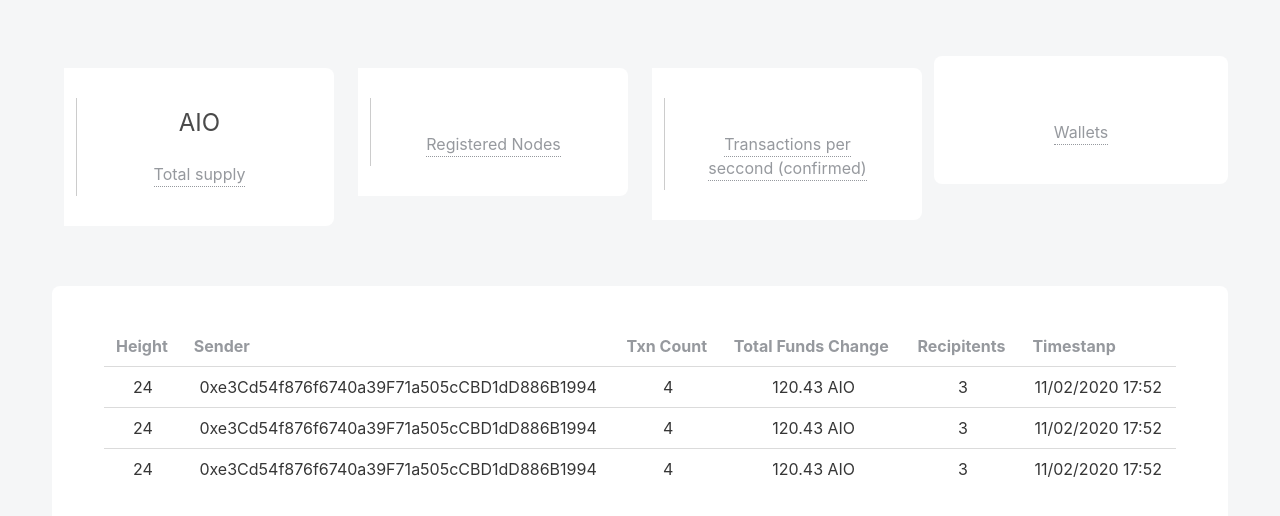
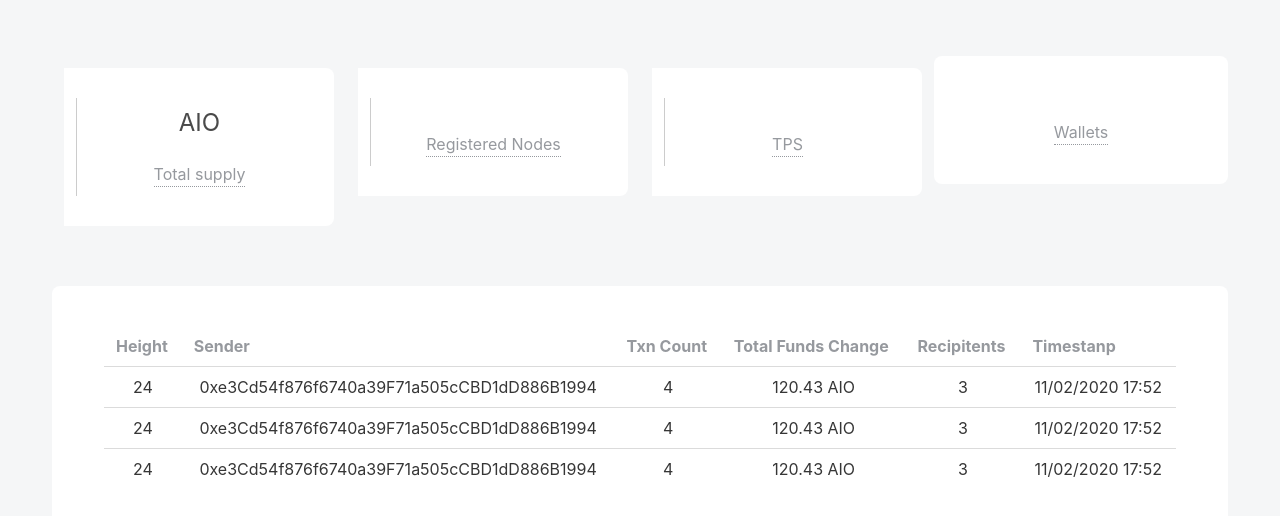
Before and after one commit to leahcornelius/avrio-explorer, a plain HTML site: page index.html in a window 1280 px wide. Shown: the part 60-576 px from the top of the page. Drawn offline with nearby package versions, Linux system fonts and the light colour scheme.

Commit message:
Update index.html

```diff
--- a/index.html
+++ b/index.html
@@ -54,10 +54,10 @@
             Contact
           </a>
         </div>
+      </div>
         <a class="navbar-link">
           Whitepaper
-        </a>
-      </div>
+        </a
     </div>
 
     <div class="navbar-end">
@@ -102,7 +102,7 @@
                             <div class="column curve-box">
                                 <div class="curve-box-inner">
                                     <h1 class="subtitle is-4"><span id='tps'></span></h1>
-                                    <p>Transactions per seccond (confirmed)</p>
+                                    <p>TPS</p>
                                 </div>
                             </div>
                     </div>
```
